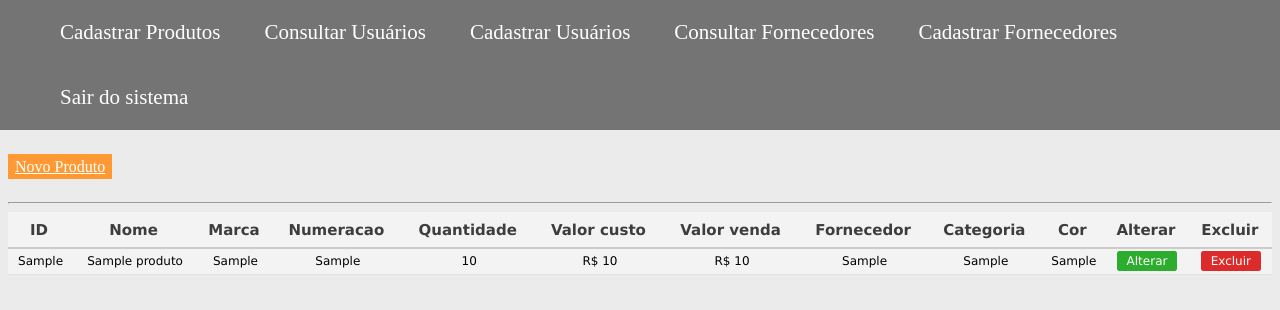
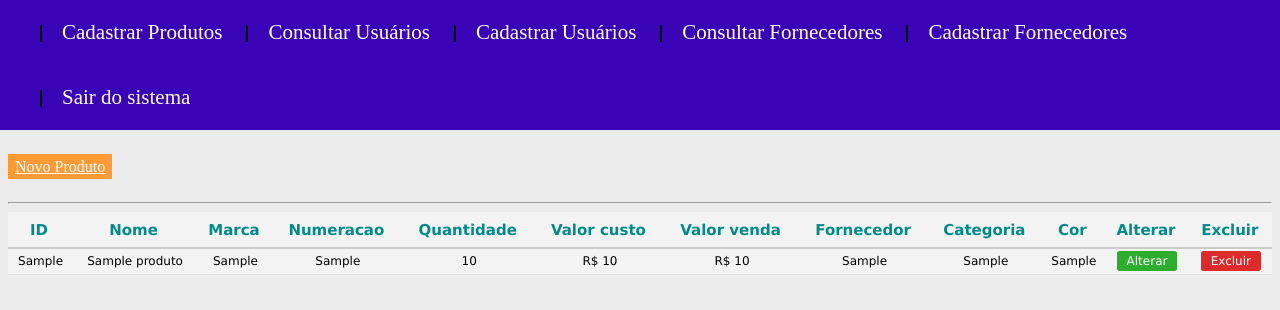
Before and after one commit to Daniel-Otaviano/NIXIS, a PHP site: page /PHP/consultandoProduto.php in a window 1280 px wide. Shown: the top 310 px of the page. Run offline with PHP 8.4, Linux system fonts and the light colour scheme; the visitor is signed in with stand-in values (Sample User, id 1); tables that the repository leaves empty or names only in its code hold one stand-in row (values such as "Sample post").

Commit message:
Altera layout Navbar

```diff
--- a/CSS/formataTabelaCrud.css
+++ b/CSS/formataTabelaCrud.css
@@ -46,7 +46,7 @@ h1{
 }
 
 th{
-    color: rgb(61, 61, 61);
+    color: darkcyan;
     font-size: 15px;
     padding-left:4px;
     padding-right:4px;
@@ -114,11 +114,12 @@ tr:hover {
 #menu ul{
   margin: -8px;
   list-style: none;
-  background-color: rgb(116, 116, 116);
+  background-color: rgb(57, 3, 182);
 }
 
 #menu ul li{
   display: inline;
+  border-left: 2px solid black;
 }
 
 #menu ul li a{
```
